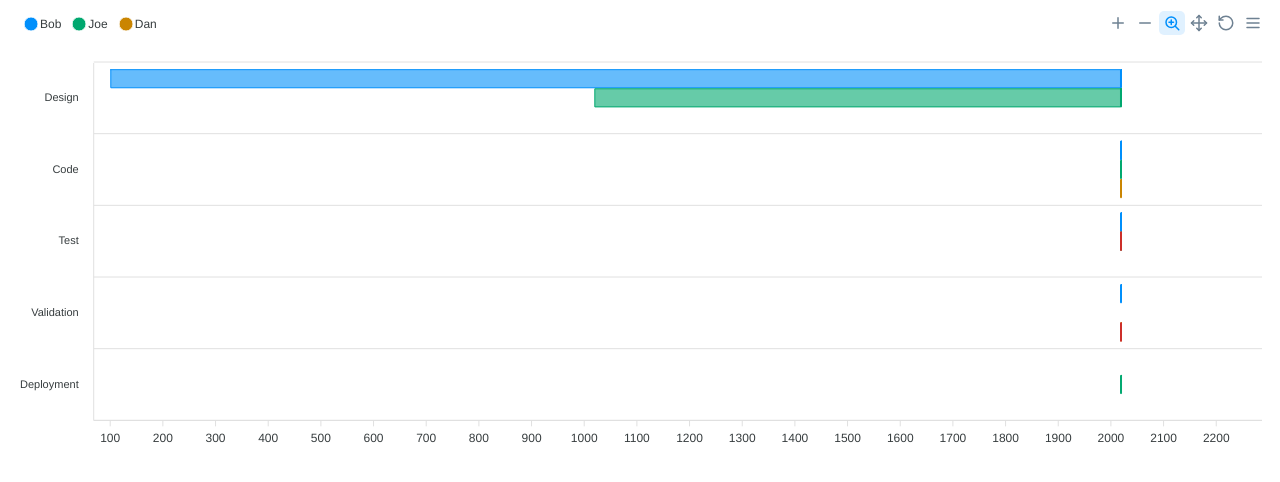
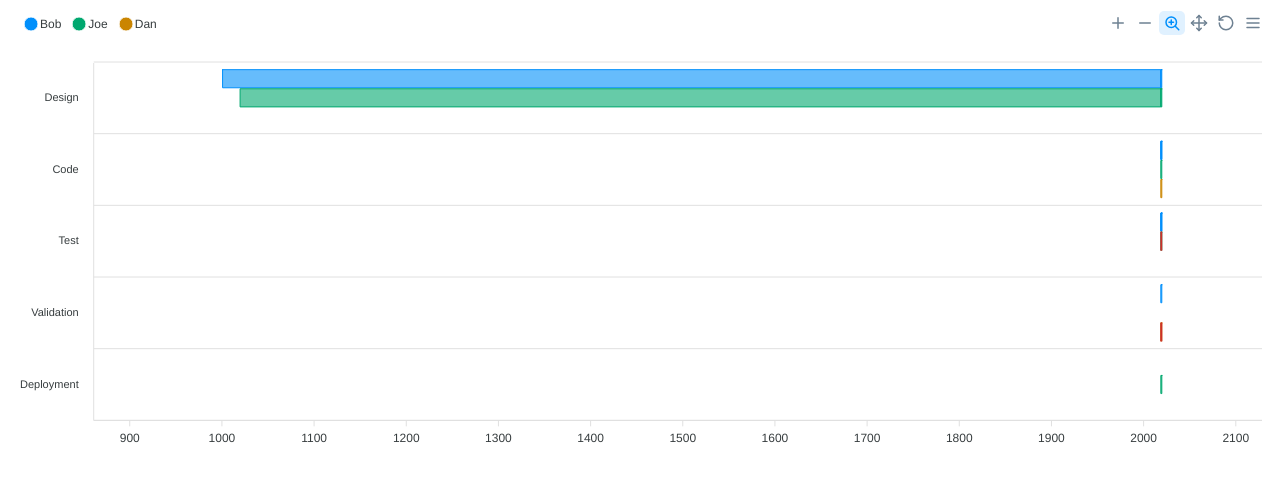
Before and after one commit to GhitaB/timeline-experiments, a plain HTML site: page index.html in a window 1280 px wide. Drawn offline with nearby package versions, Linux system fonts and the light colour scheme.

Commit message:
Update index.html

```diff
--- a/index.html
+++ b/index.html
@@ -20,7 +20,7 @@
               {
                 x: 'Design',
                 y: [
-                  new Date('100-03-05').getTime(),
+                  new Date('1000-03-05').getTime(),
                   new Date('2019-03-08').getTime()
                 ]
               },
```
